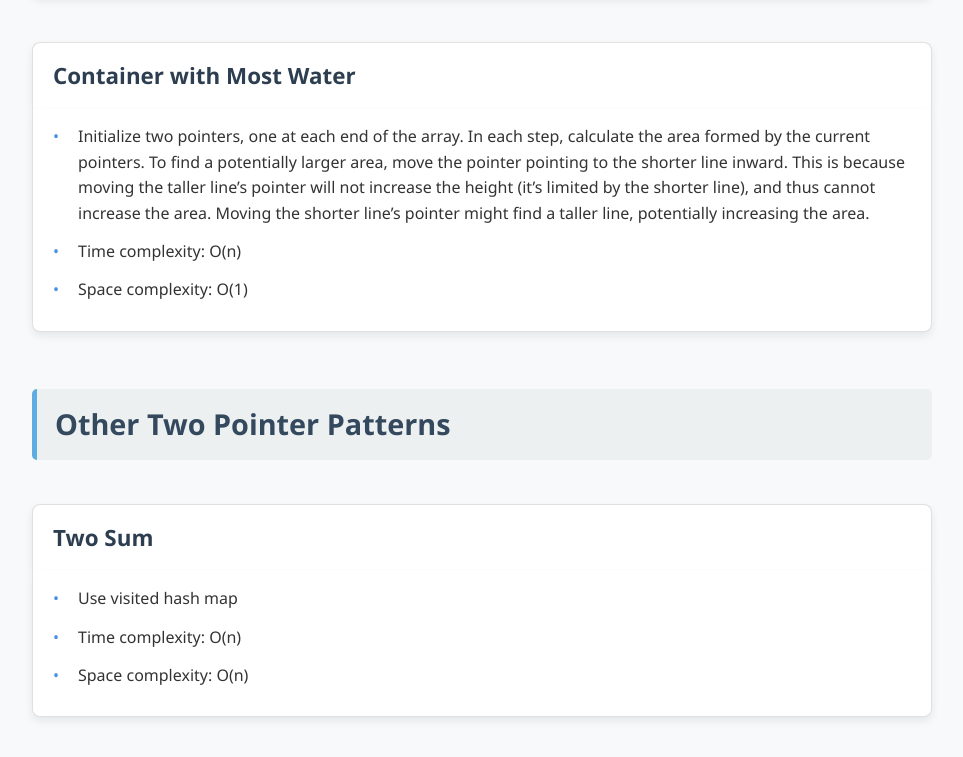
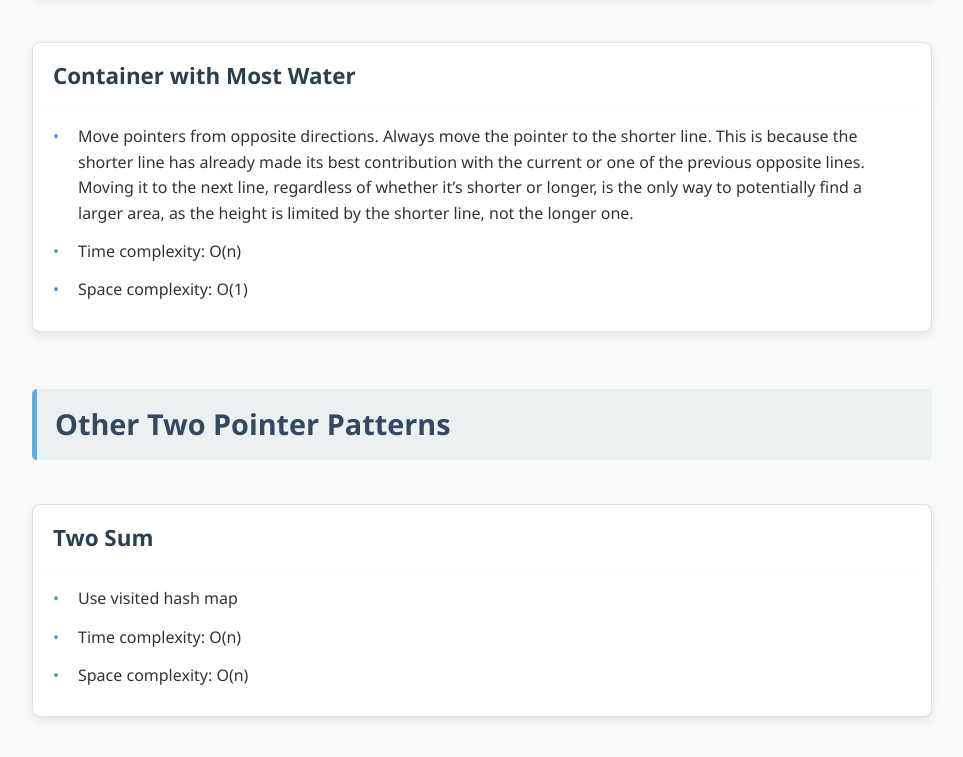
Before and after one commit to bloom256/algo_leetcode, a plain HTML site: page index.html in a window 1280 px wide. Shown: the part 1897-2654 px from the top of the page, without its empty margins (158-1121 px from the left). Drawn offline with Linux system fonts and the light colour scheme.

Commit message:
Refine description for 'Container with Most Water' task

```diff
--- a/index.html
+++ b/index.html
@@ -73,13 +73,12 @@ inward and repeat until the pointers meet.</p></li>
 </ul>
 <h4 id="container-with-most-water">Container with Most Water</h4>
 <ul>
-<li>Initialize two pointers, one at each end of the array. In each step,
-calculate the area formed by the current pointers. To find a potentially
-larger area, move the pointer pointing to the shorter line inward. This
-is because moving the taller line’s pointer will not increase the height
-(it’s limited by the shorter line), and thus cannot increase the area.
-Moving the shorter line’s pointer might find a taller line, potentially
-increasing the area.</li>
+<li>Move pointers from opposite directions. Always move the pointer to
+the shorter line. This is because the shorter line has already made its
+best contribution with the current or one of the previous opposite
+lines. Moving it to the next line, regardless of whether it’s shorter or
+longer, is the only way to potentially find a larger area, as the height
+is limited by the shorter line, not the longer one.</li>
 <li>Time complexity: O(n)</li>
 <li>Space complexity: O(1)</li>
 </ul>
```
Also changed, not shown: 1 other file.
